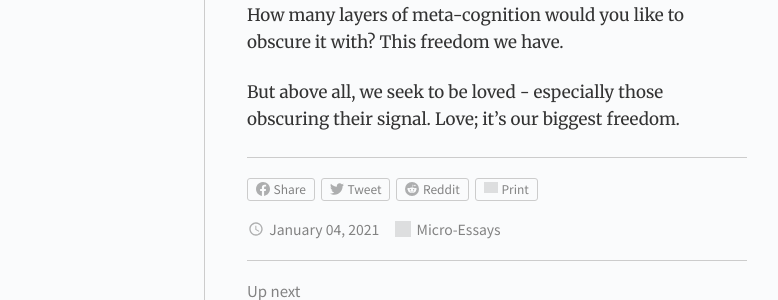
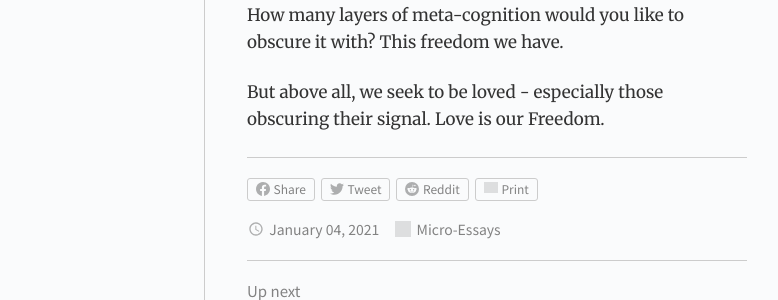
Before and after one commit to gdbroman/broman.blog, a Jekyll site: the page built from _posts/2020/2021-01-04-all-we-do-is-signal.md, in a window 1280 px wide. Shown: the part 336-636 px from the top of the page, without its empty margins (251-1029 px from the left). Built offline with Jekyll 4.4.1, drawn with Linux system fonts in a browser that asks for light colours; grey boxes are pictures that could not be loaded.

Commit message:
revision

```diff
--- a/_posts/2020/2021-01-04-all-we-do-is-signal.md
+++ b/_posts/2020/2021-01-04-all-we-do-is-signal.md
@@ -13,4 +13,4 @@ Also not caring about signaling is a form of signaling - inescapably! all we do
 
 How many layers of meta-cognition would you like to obscure it with? This freedom we have.
 
-But above all, we seek to be loved - especially those obscuring their signal. Love; it's our biggest freedom.
+But above all, we seek to be loved - especially those obscuring their signal. Love is our Freedom.
```
